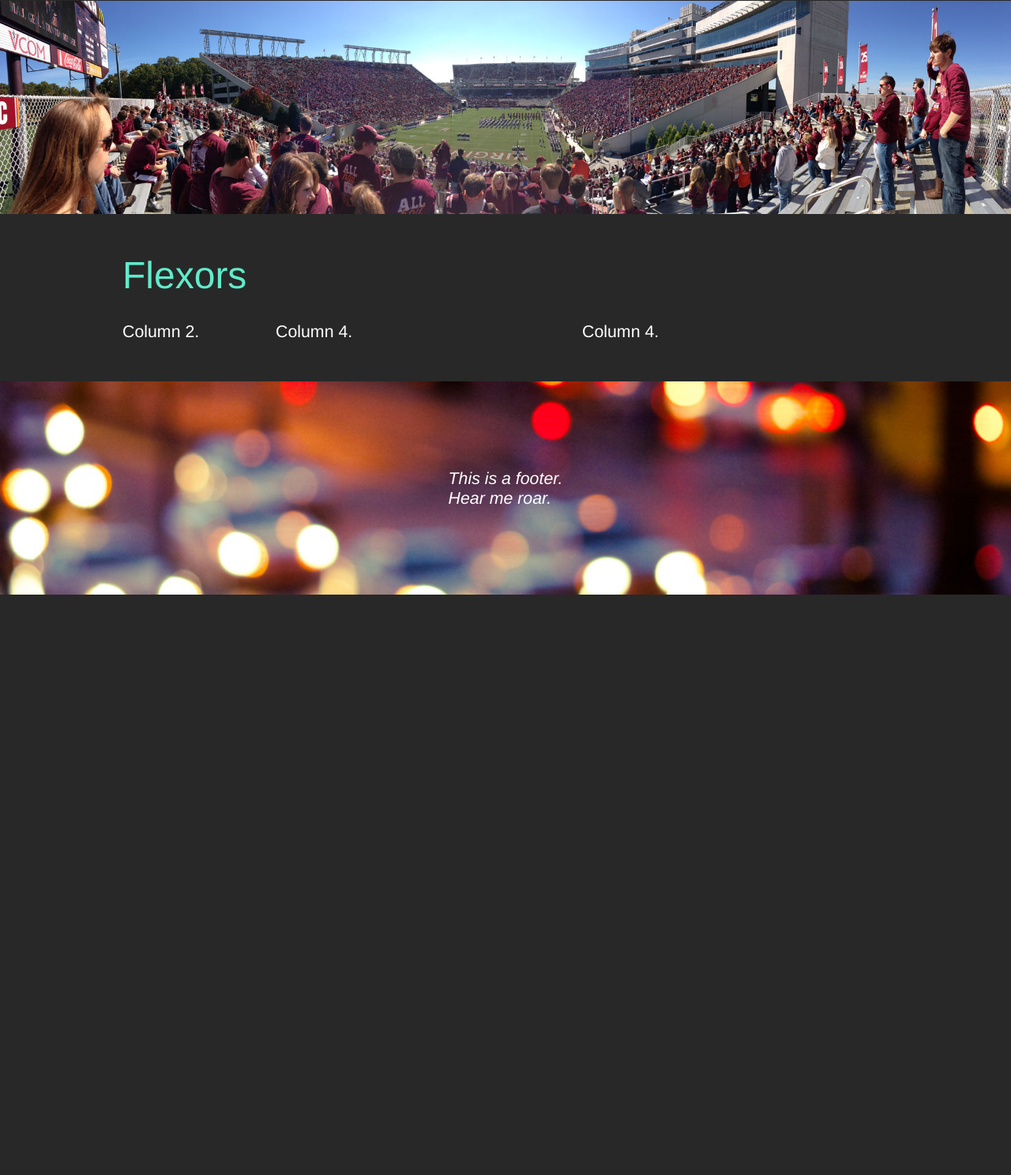
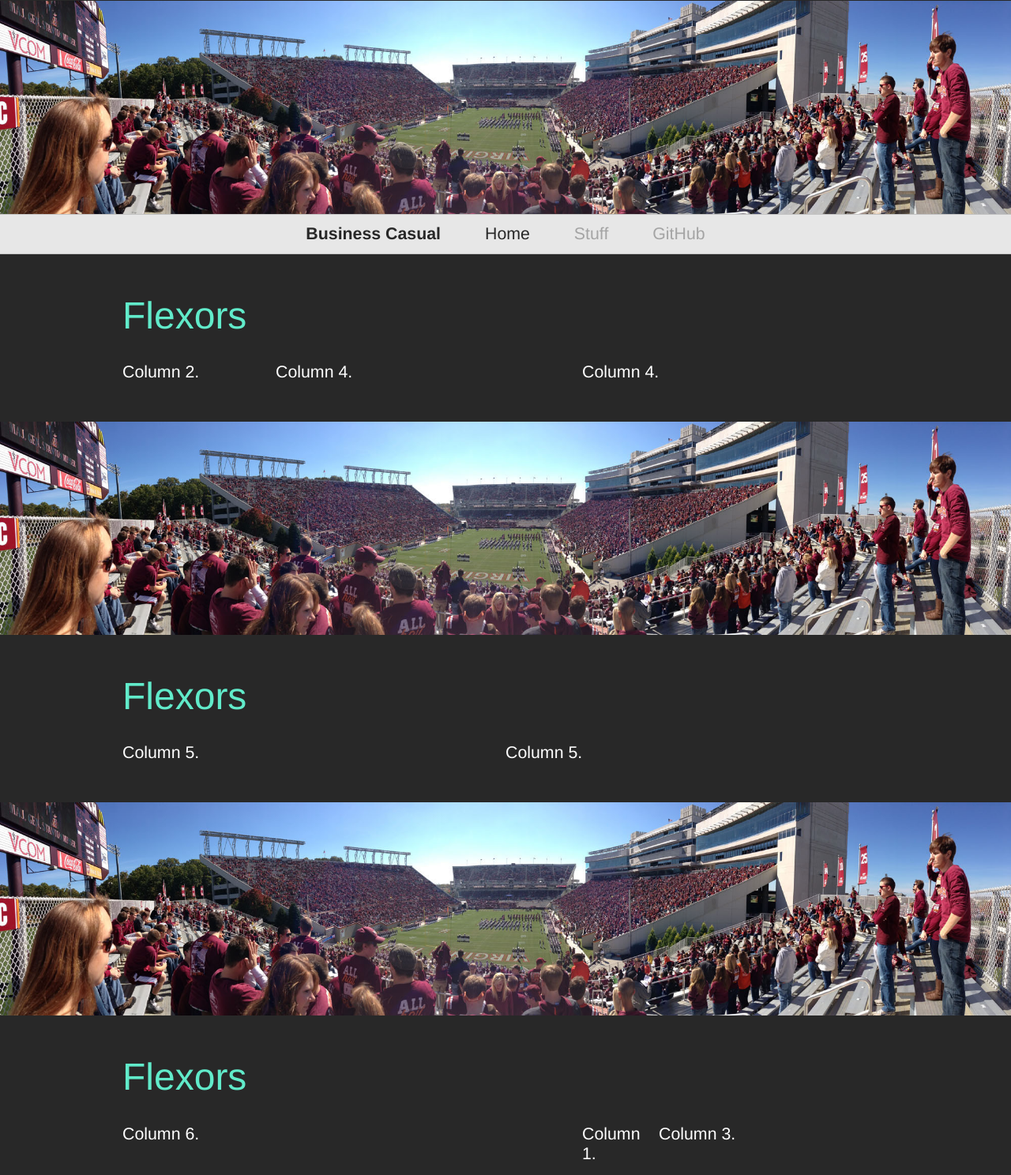
Before and after one commit to jballands/Business-Casual, a plain HTML site: page sample-heroes.html in a window 1280 px wide. Shown: the part 812-2300 px from the top of the page at 79% size. Before the commit the page ends 1565 px from the top, so only its background shows below. Drawn offline with nearby package versions, Linux system fonts and the light colour scheme; files that its build step writes are made by us from their sources.

Commit message:
Stacking navigation bars

```diff
--- a/js/business-casual.js
+++ b/js/business-casual.js
@@ -67,37 +67,55 @@ window.onload = function() {
 
     // Sticky
 
-    // Get the sticky element's top
     var stickyElementList = document.querySelectorAll("div.sticky");
     var currentOffset = 0;
+    var allElements = [];
+    var stuckElements = [];
 
-    // For every sticky
+    // Know where all the tops are for each element before scrolling
     for (var i = 0 ; i < stickyElementList.length ; i++) {
-
-        // Get some information
         var stickyElement = stickyElementList[i];
         var thisTop = stickyElement.getBoundingClientRect().top;
 
-        // When the window scrolls, fire an event
-        window.onscroll = function(e) {
+        allElements.push({"key": thisTop, "value": stickyElement});
+    }
+
+    // When the window scrolls, fire an event
+    window.onscroll = function(e) {
+
+        // For every sticky
+        for (var i = 0 ; i < allElements.length ; i++) {
+
+            // Get the kvp
+            var kvpSticky = allElements[i];
+            var thisTop = kvpSticky["key"];
+            var stickyElement = kvpSticky["value"];
 
             // Activate sticky
-            if (window.pageYOffset >= thisTop) {
+            if (window.pageYOffset + currentOffset >= thisTop &&
+                stuckElements.indexOf(stickyElement) == -1) {
+
                 stickyElement.style.position = "fixed";
-                stickyElement.style.top = 0;
+                stickyElement.style.top = currentOffset;
                 stickyElement.style.width = "100%";
                 stickyElement.style.zIndex = 100;
 
                 stickyElement.nextElementSibling.style.paddingTop = 22;
+
+                currentOffset = currentOffset + stickyElement.offsetHeight;
+                stuckElements.push(stickyElement);
             }
 
             // Deactiviate sticky
-            else {
+            else if (window.pageYOffset + currentOffset < thisTop + stickyElement.offsetHeight
+                     && stuckElements.indexOf(stickyElement) > -1) {
+
                 stickyElement.removeAttribute("style");
                 stickyElement.nextElementSibling.removeAttribute("style");
+
+                currentOffset = currentOffset - stickyElement.offsetHeight;
+                stuckElements.splice(stuckElements.indexOf(stickyElement), 1);
             }
-
-        };
-    }
-
+        }
+    };
 };
--- a/sample-heroes.html
+++ b/sample-heroes.html
@@ -32,6 +32,14 @@
         <div class="sidekick-unit">
             <img src="img/lanestadium.jpg" />
         </div>
+        <div class="navigation-bar sticky">
+            <ul class="center">
+                <li class="logo">Business Casual</li>
+                <li class="active">Home</li>
+				<li>Stuff</li>
+				<li><a href="www.github.com">GitHub</a></li>
+			</ul>
+		</div>
 
         <div class="container">
 
@@ -52,6 +60,47 @@
         </div>
 
         <div class="sidekick-unit">
+            <img src="img/lanestadium.jpg" />
+        </div>
+
+        <div class="container">
+
+            <h1>Flexors</h1>
+
+            <div class="flexor">
+                <div class="column-5">
+                    Column 5.
+                </div>
+                <div class="column-5">
+                    Column 5.
+                </div>
+            </div>
+
+        </div>
+
+        <div class="sidekick-unit">
+            <img src="img/lanestadium.jpg" />
+        </div>
+
+        <div class="container">
+
+            <h1>Flexors</h1>
+
+            <div class="flexor">
+                <div class="column-6">
+                    Column 6.
+                </div>
+                <div class="column-1">
+                    Column 1.
+                </div>
+                <div class="column-3">
+                    Column 3.
+                </div>
+            </div>
+
+        </div>
+
+        <div class="sidekick-unit">
             <span class="sidekick-unit-text">This is a footer.<br />Hear me roar.</span>
             <img src="img/traffic.jpg" />
         </div>
```
